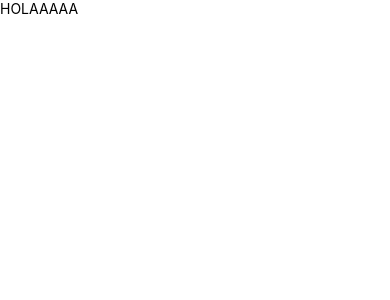
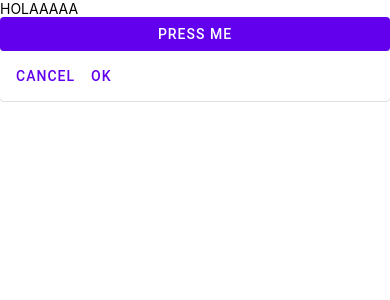
Before and after one commit to DaviDix117/appPeliculas, a React Native app in the folder themovieapp/: screen / in a window 390 px wide. Shown: the top 300 px of the page. Built offline with nearby package versions, Linux system fonts and the light colour scheme.

Commit message:
RN Paper
React Native paper instalado y probado
(Contiene Warnings)

```diff
--- a/themovieapp/App.js
+++ b/themovieapp/App.js
@@ -1,10 +1,23 @@
 import React from 'react'
 import { View, Text, SafeAreaView } from 'react-native'
+import { Provider as PaperProvider } from 'react-native-paper'
+import { Button, Card } from 'react-native-paper'
 
 export default function App() {
   return (
-    <SafeAreaView>
-      <Text>HOLAAAAA</Text>
-    </SafeAreaView>
+    <PaperProvider>
+      <SafeAreaView>
+        <Text>HOLAAAAA</Text>
+        <Button mode="contained" onPress={() => console.log('Presionado')}>
+          Press me
+        </Button>
+        <Card>
+          <Card.Actions>
+            <Button>Cancel</Button>
+            <Button>Ok</Button>
+          </Card.Actions>
+        </Card>
+      </SafeAreaView>
+    </PaperProvider>
   )
 }
--- a/themovieapp/babel.config.js
+++ b/themovieapp/babel.config.js
@@ -1,3 +1,8 @@
 module.exports = {
   presets: ['module:metro-react-native-babel-preset'],
+  env: {
+    production: {
+      plugins: ['react-native-paper/babel'],
+    },
+  },
 };
--- a/themovieapp/package.json
+++ b/themovieapp/package.json
@@ -11,7 +11,9 @@
   },
   "dependencies": {
     "react": "16.13.1",
-    "react-native": "0.63.4"
+    "react-native": "0.63.4",
+    "react-native-paper": "^4.5.0",
+    "react-native-vector-icons": "^7.1.0"
   },
   "devDependencies": {
     "@babel/core": "^7.12.10",
```
Also changed, not shown: 1 other file (tests, documents, lock files or other folders).
